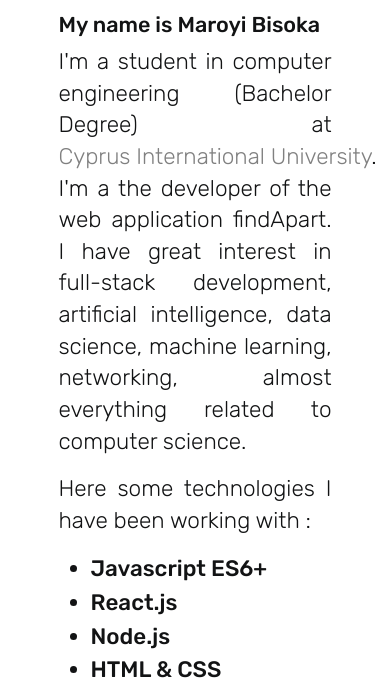
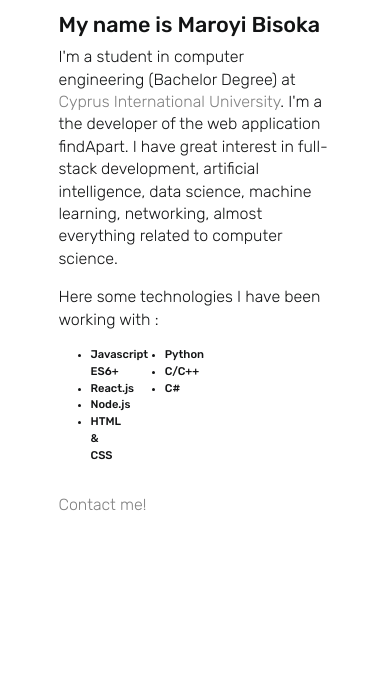
Before and after one commit to AuthenticMBC/personal-portfolio, a plain HTML site: page index.html in a window 390 px wide. Shown: the part 148-844 px from the top of the page. Drawn offline with nearby package versions, Linux system fonts and the light colour scheme.

Commit message:
Update index.html

```diff
--- a/index.html
+++ b/index.html
@@ -18,8 +18,7 @@
             -webkit-font-smoothing: antialiased;
             padding: 10vh 15vw;
             color: #121314;
-            text-align: justify;
-            word-break: keep-all;
+
         }
 
         h1 {
@@ -39,7 +38,6 @@
             text-decoration: none;
             white-space: nowrap;
             color: gray;
-            /* position: relative; */
         }
 
         a:hover {
@@ -48,13 +46,37 @@
             text-underline-position: under;
         }
 
-        li {
-            font-size: 1.4rem;
-            font-weight: normal;
-        }
+
 
         .mail {
             margin-top: 5%;
+        }
+
+        @media only screen and (max-width: 500px) {
+            body {
+                text-align: none;
+                word-break: none;
+            }
+
+            p {
+                font-size: 1rem;
+            }
+
+            li {
+                font-size: 0.7rem;
+            }
+        }
+
+        @media only screen and (min-width: 501px) {
+            body {
+                text-align: justify;
+                word-break: keep-all;
+            }
+
+            li {
+                font-size: 1.4rem;
+                font-weight: normal;
+            }
         }
     </style>
 </head>
@@ -73,7 +95,7 @@
 
     <p>Here some technologies I have been working with :</p>
     <div class="row">
-        <div class="col-lg-3">
+        <div class="col-3">
             <ul>
                 <li>Javascript ES6+</li>
                 <li>React.js</li>
@@ -82,7 +104,7 @@
             </ul>
 
         </div>
-        <div class="col-lg-3">
+        <div class="col-3">
             <ul>
                 <li>Python</li>
                 <li>C/C++</li>
```
